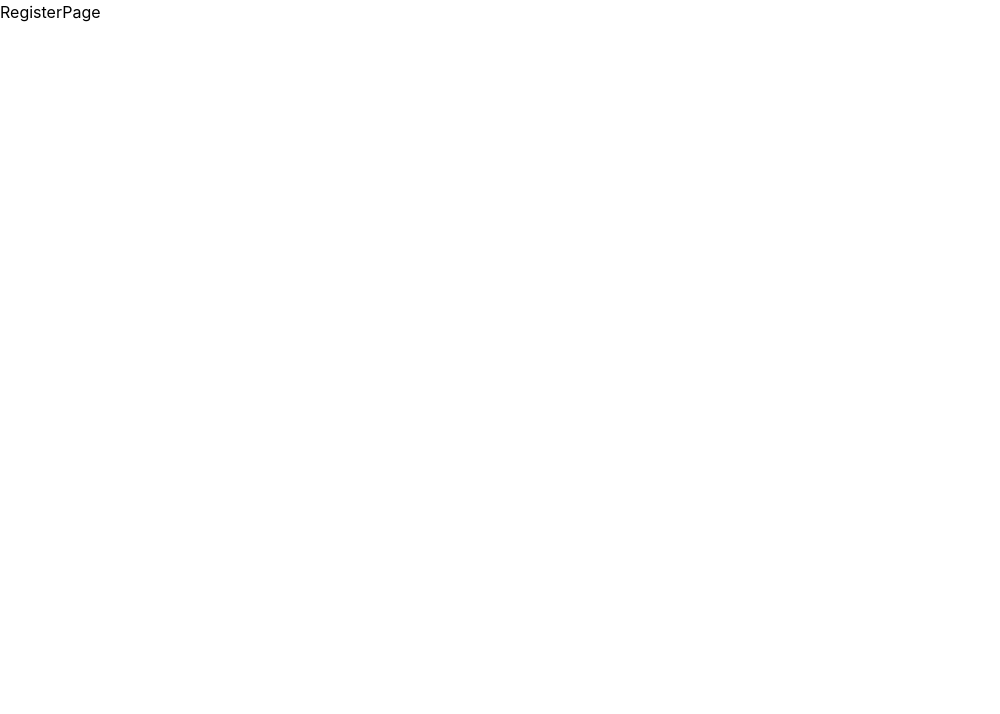
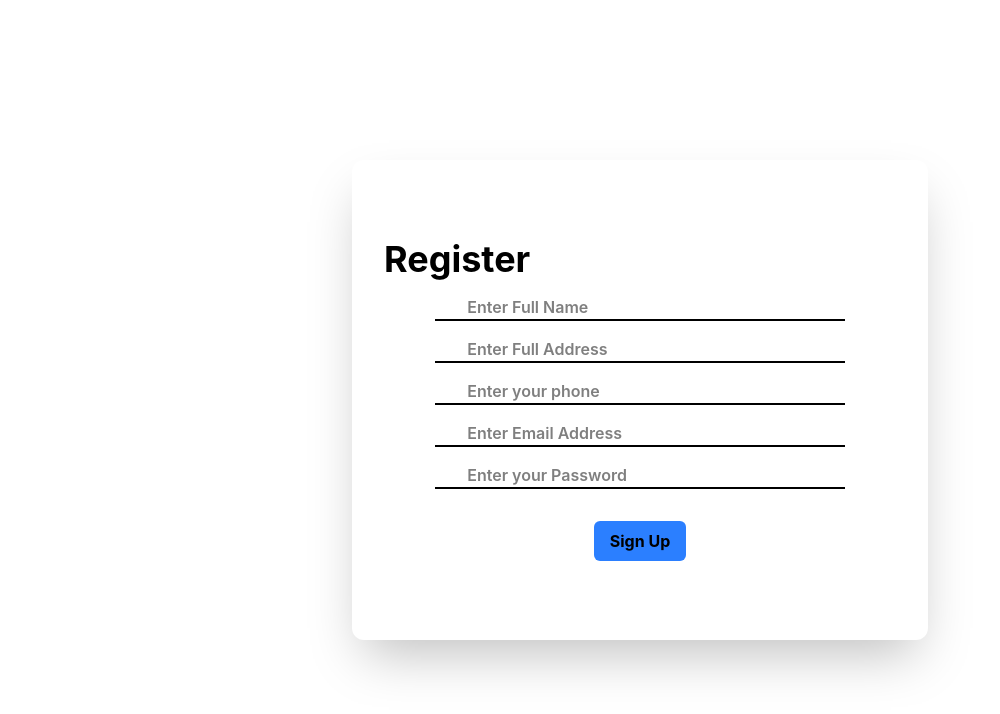
Before and after one commit to sagun-basnet/IIC2026MERN, a React (Vite) app in the folder react/: page /register in a window 1280 px wide. Shown: the top 714 px of the page, without its empty margins (0-1000 px from the left). Built offline with nearby package versions, Linux system fonts and the light colour scheme.

Commit message:
form handling

```diff
--- /dev/null
+++ b/react/src/components/form/Signup.jsx
@@ -0,0 +1,117 @@
+import { useState } from "react";
+import { useNavigate } from "react-router-dom";
+
+const Signup = () => {
+  const navigate = useNavigate();
+  const init = {
+    name: "",
+    phone: "",
+    address: "",
+    email: "",
+    password: "",
+  };
+  const [formData, setFormData] = useState(init);
+  const [data, setData] = useState([]);
+
+  const handleChange = (e) => {
+    // console.log(e.target.name + ":" + e.target.value);
+    setFormData((prev) => ({ ...prev, [e.target.name]: e.target.value }));
+  };
+
+  const handleSubmit = (e) => {
+    e.preventDefault();
+
+    setData(data.push(formData))
+
+    if (formData.name.length === 0) {
+      alert("Name Field should be filled");
+      return;
+    }
+
+    if (formData.phone.length < 9) {
+      alert("Phone must be 10 charater long");
+      return;
+    }
+
+    if (formData.password.length < 7) {
+      alert("Password must be 8 charater long");
+      return;
+    }
+
+    console.log(formData);
+
+    setFormData(init);
+
+    navigate("/login");
+  };
+
+  return (
+    <div className="w-full h-[100vh] grid place-items-center transition ease-in-out duration-700">
+      <form
+        onSubmit={handleSubmit}
+        action=""
+        className="h-[60%] w-[45%] rounded-xl shadow-2xl flex flex-col items-center justify-center p-8 gap-4"
+      >
+        <h3 className="w-full text-4xl outline-none font-bold">Register</h3>
+
+        <input
+          value={formData.name}
+          onChange={handleChange}
+          type="text"
+          name="name"
+          id="name"
+          placeholder="Enter Full Name"
+          className="outline-none font-semibold border-0 !border-b-2 w-[80%] border-black border-botton px-8"
+        />
+
+        <input
+          value={formData.address}
+          onChange={handleChange}
+          type="text"
+          name="address"
+          id="address"
+          placeholder="Enter Full Address"
+          className="outline-none font-semibold border-0 !border-b-2 w-[80%] border-black border-botton px-8"
+        />
+
+        <input
+          value={formData.phone}
+          onChange={handleChange}
+          type="number"
+          name="phone"
+          id="phone"
+          placeholder="Enter your phone "
+          className="outline-none font-semibold border-0 !border-b-2 w-[80%] border-black border-botton px-8"
+        />
+
+        <input
+          value={formData.email}
+          onChange={handleChange}
+          type="email"
+          name="email"
+          id="email"
+          placeholder="Enter Email Address"
+          className="outline-none font-semibold border-0 !border-b-2 w-[80%] border-black border-botton px-8"
+        />
+
+        <input
+          value={formData.password}
+          onChange={handleChange}
+          type="password"
+          name="password"
+          placeholder="Enter your Password"
+          className="outline-none font-semibold border-0 !border-b-2 w-[80%] border-black border-botton px-8"
+        />
+
+        <button
+          className="bg-blue-500 p-2 px-4 outline-none font-bold rounded-sm hover:bg-lightPrimary transition-colors duration-200 mt-4"
+          type="submit"
+        >
+          Sign Up
+        </button>
+      </form>
+    </div>
+  );
+};
+
+export default Signup;
--- a/react/src/pages/RegisterPage.jsx
+++ b/react/src/pages/RegisterPage.jsx
@@ -1,9 +1,12 @@
-import React from 'react'
+import React from "react";
+import Signup from "../components/form/Signup";
 
 const RegisterPage = () => {
   return (
-    <div>RegisterPage</div>
-  )
-}
+    <>
+      <Signup />
+    </>
+  );
+};
 
-export default RegisterPage
+export default RegisterPage;
```
